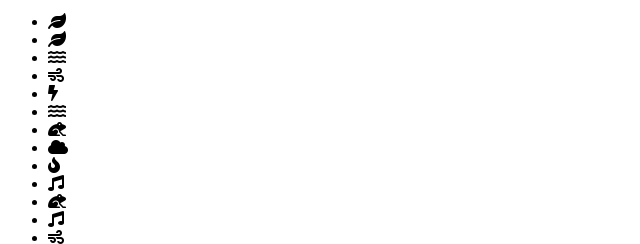
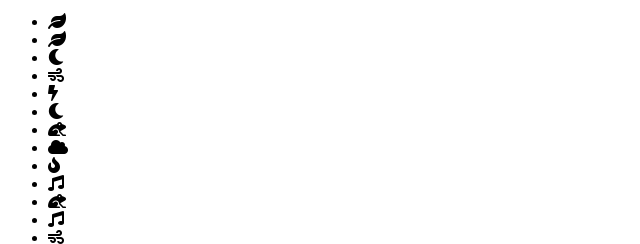
Before and after one commit to leecmoses/concentration, a plain HTML site: page index.html in a window 1280 px wide. Shown: the part 189-433 px from the top of the page, 0-640 px from the left. Drawn offline with Linux system fonts and the light colour scheme.

Commit message:
Edit cards

```diff
--- a/index.html
+++ b/index.html
@@ -37,7 +37,7 @@
                 <i class="fas fa-leaf"></i>
             </li>
             <li class="card match">
-                <i class="fas fa-water"></i>
+                <i class="fas fa-moon"></i>
             </li>
             <li class="card">
                 <i class="fas fa-wind"></i>
@@ -46,7 +46,7 @@
                 <i class="fas fa-bolt"></i>
             </li>
             <li class="card match">
-                <i class="fas fa-water"></i>
+                <i class="fas fa-moon"></i>
             </li>
             <li class="card">
                 <i class="fas fa-frog"></i>
```
